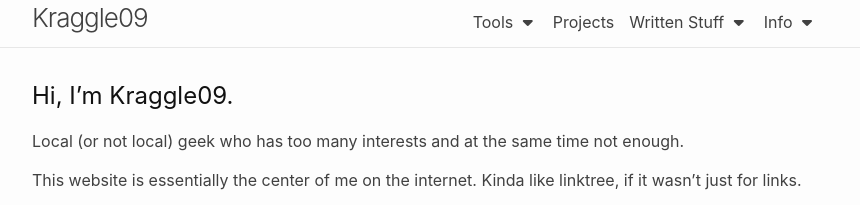
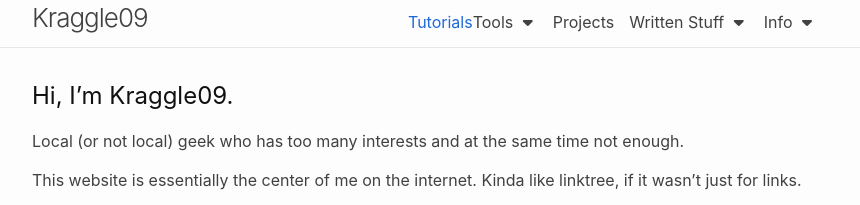
Before and after one commit to Kraggle09/kraggle09.github.io, a Jekyll site: the page built from docs/index.markdown, in a window 1280 px wide. Shown: the top 205 px of the page, without its empty margins (208-1068 px from the left). Built offline with Jekyll 4.4.1, drawn with Linux system fonts in a browser that asks for light colours; nearby versions of some CDN libraries.

Commit message:
added blog, probably didn't break anything

```diff
--- a/docs/_includes/nav-items.html
+++ b/docs/_includes/nav-items.html
@@ -1,4 +1,5 @@
 <div class="nav-items">
+  <a href="/blog">Tutorials</a>
   <div class="dropdown">
     <a class="nav-item dropbtn noselect">Tools <i class="fa fa-caret-down"></i></a>
     <div class="dropdown-content">
```
